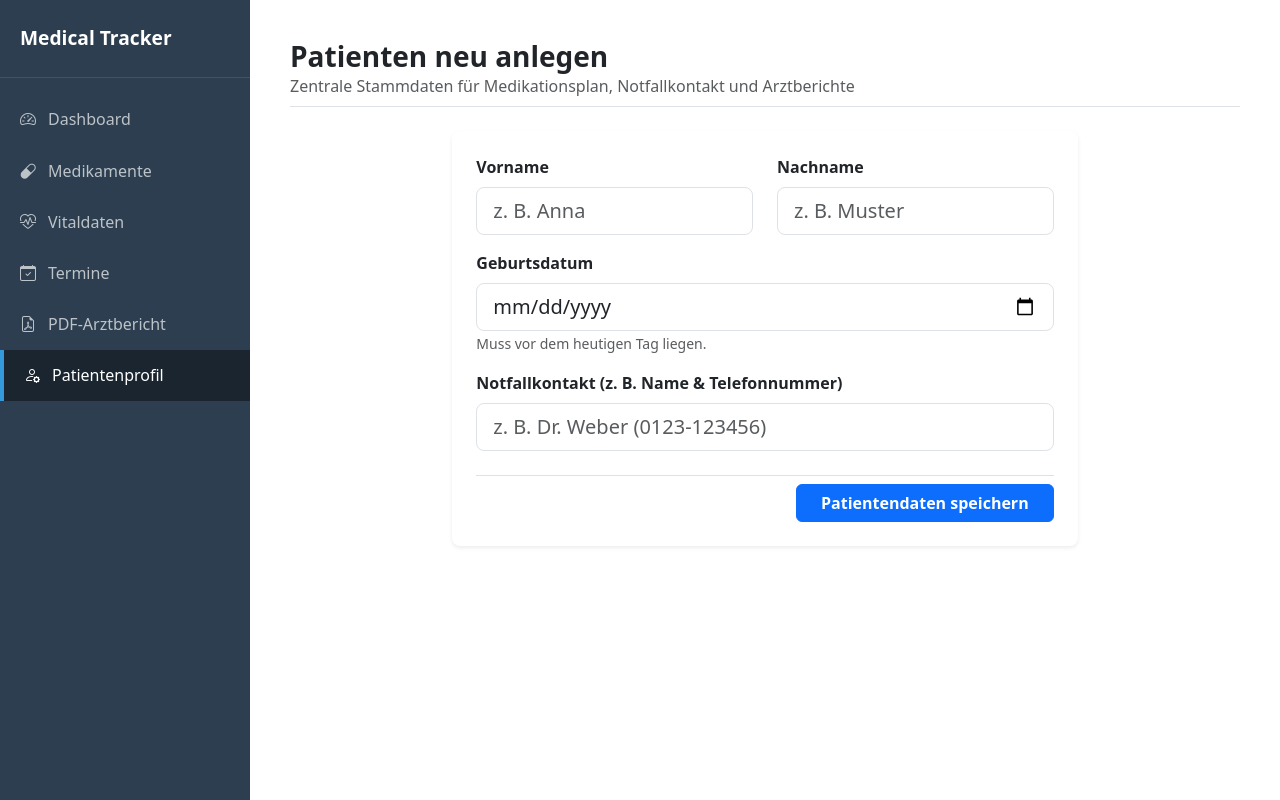
After one commit to SteffenOe/medicaltracker, a Flask app: page /patient/profil in a window 1280 px wide. The commit adds this page. Run offline with Flask 3, Linux system fonts and the light colour scheme; parts of the project's set-up code (start-up, migrations or seed data) failed here and were passed over.

Commit message:
add patient profile management

```diff
--- a/app/forms/__init__.py
+++ b/app/forms/__init__.py
@@ -2,5 +2,6 @@ from app.forms.medikament import MedikamentForm
 from app.forms.vitalwert import VitalwertForm
 from app.forms.termin import TerminForm
 from app.forms.bericht import BerichtForm
+from app.forms.patient import PatientForm
 
-__all__ = ['MedikamentForm', 'VitalwertForm', 'TerminForm', 'BerichtForm']
+__all__ = ['MedikamentForm', 'VitalwertForm', 'TerminForm', 'BerichtForm', 'PatientForm']
--- /dev/null
+++ b/app/forms/patient.py
@@ -0,0 +1,28 @@
+from datetime import date
+from flask_wtf import FlaskForm
+from wtforms import StringField, DateField, SubmitField
+from wtforms.validators import DataRequired, Length, ValidationError
+
+class PatientForm(FlaskForm):
+    """Formular zur Erfassung und Pflege der Patientenstammdaten."""
+    vorname = StringField('Vorname', validators=[
+        DataRequired(message="Bitte geben Sie den Vornamen an."),
+        Length(max=100)
+    ])
+    nachname = StringField('Nachname', validators=[
+        DataRequired(message="Bitte geben Sie den Nachnamen an."),
+        Length(max=100)
+    ])
+    geburtsdatum = DateField('Geburtsdatum', validators=[
+        DataRequired(message="Bitte wählen Sie ein Geburtsdatum aus.")
+    ])
+    notfallkontakt = StringField('Notfallkontakt (z. B. Name & Telefonnummer)', validators=[
+        DataRequired(message="Bitte hinterlegen Sie mindestens einen Notfallkontakt."),
+        Length(max=200)
+    ])
+    submit = SubmitField('Patientendaten speichern')
+
+    def validate_geburtsdatum(self, field):
+        """Implementierung der Geschäftsregel: geburtsdatum < datum_aktuell."""
+        if field.data and field.data >= date.today():
+            raise ValidationError("Plausibilitätsfehler: Das Geburtsdatum muss in der Vergangenheit liegen.")
--- a/app/routes/patient.py
+++ b/app/routes/patient.py
@@ -3,6 +3,7 @@ from flask import Blueprint, render_template, redirect, url_for, flash
 from app import db
 from app.models import Patient, Medikament, EinnahmeProtokoll, Termin
 from app.utils import ist_einnahme_ueberfaellig
+from app.forms import PatientForm
 
 patient_bp = Blueprint('patient', __name__, url_prefix='/patient')
 
@@ -111,3 +112,30 @@ def termin_erledigen(termin_id):
     db.session.commit()
 
     return redirect(url_for('patient.tagesansicht'))
+
+
+@patient_bp.route('/profil', methods=['GET', 'POST'])
+def profil():
+    """Erfasst oder bearbeitet die Stammdaten der zu pflegenden Person."""
+    patient = Patient.query.first()
+
+    form = PatientForm(obj=patient) if patient else PatientForm()
+
+    if form.validate_on_submit():
+        if not patient:
+            patient = Patient(
+                vorname=form.vorname.data.strip(),
+                nachname=form.nachname.data.strip(),
+                geburtsdatum=form.geburtsdatum.data,
+                notfallkontakt=form.notfallkontakt.data.strip()
+            )
+            db.session.add(patient)
+            flash(f'Patient {patient.vorname} {patient.nachname} erfolgreich angelegt.', 'success')
+        else:
+            form.populate_obj(patient)
+            flash('Patientenstammdaten erfolgreich aktualisiert.', 'success')
+
+        db.session.commit()
+        return redirect(url_for('main.dashboard'))
+
+    return render_template('patient/profil.html', form=form, patient=patient)
--- a/app/templates/base.html
+++ b/app/templates/base.html
@@ -59,6 +59,12 @@
                   <i class="bi bi-file-earmark-pdf"></i> PDF-Arztbericht
               </a>
           </li>
+          <li class="nav-item">
+            <a class="nav-link {% if request.endpoint == 'patient.profil' %}active{% endif %}"
+              href="{{ url_for('patient.profil') }}">
+                <i class="bi bi-person-gear"></i> Patientenprofil
+            </a>
+        </li>
         </ul>
       </nav>
 
--- /dev/null
+++ b/app/templates/patient/profil.html
@@ -0,0 +1,72 @@
+{% extends 'base.html' %}
+
+{% block title %}Patientenprofil - Medical Tracker{% endblock %}
+
+{% block content %}
+<div class="container-fluid p-0">
+    <div class="d-flex justify-content-between align-items-center mb-4 pb-2 border-bottom">
+        <div>
+            <h1 class="h3 fw-bold mb-0">{% if patient %}Stammdaten bearbeiten{% else %}Patienten neu anlegen{% endif %}</h1>
+            <p class="text-muted mb-0">Zentrale Stammdaten für Medikationsplan, Notfallkontakt und Arztberichte</p>
+        </div>
+        {% if patient %}
+            <a href="{{ url_for('main.dashboard') }}" class="btn btn-outline-secondary">
+                <i class="bi bi-arrow-left me-1"></i> Zum Dashboard
+            </a>
+        {% endif %}
+    </div>
+
+    <div class="row justify-content-center">
+        <div class="col-lg-8">
+            <div class="card border-0 shadow-sm rounded-3">
+                <div class="card-body p-4">
+                    <form method="POST" novalidate>
+                        {{ form.hidden_tag() }}
+
+                        <div class="row mb-3">
+                            <div class="col-md-6 mb-3 mb-md-0">
+                                {{ form.vorname.label(class="form-label fw-bold") }}
+                                {{ form.vorname(class="form-control form-control-lg" + (" is-invalid" if form.vorname.errors else ""), placeholder="z. B. Anna") }}
+                                {% for error in form.vorname.errors %}
+                                    <div class="invalid-feedback">{{ error }}</div>
+                                {% endfor %}
+                            </div>
+                            <div class="col-md-6">
+                                {{ form.nachname.label(class="form-label fw-bold") }}
+                                {{ form.nachname(class="form-control form-control-lg" + (" is-invalid" if form.nachname.errors else ""), placeholder="z. B. Muster") }}
+                                {% for error in form.nachname.errors %}
+                                    <div class="invalid-feedback">{{ error }}</div>
+                                {% endfor %}
+                            </div>
+                        </div>
+
+                        <div class="mb-3">
+                            {{ form.geburtsdatum.label(class="form-label fw-bold") }}
+                            {{ form.geburtsdatum(class="form-control form-control-lg" + (" is-invalid" if form.geburtsdatum.errors else "")) }}
+                            {% for error in form.geburtsdatum.errors %}
+                                <div class="invalid-feedback">{{ error }}</div>
+                            {% endfor %}
+                            <small class="text-muted">Muss vor dem heutigen Tag liegen.</small>
+                        </div>
+
+                        <div class="mb-4">
+                            {{ form.notfallkontakt.label(class="form-label fw-bold") }}
+                            {{ form.notfallkontakt(class="form-control form-control-lg" + (" is-invalid" if form.notfallkontakt.errors else ""), placeholder="z. B. Dr. Weber (0123-123456)") }}
+                            {% for error in form.notfallkontakt.errors %}
+                                <div class="invalid-feedback">{{ error }}</div>
+                            {% endfor %}
+                        </div>
+
+                        <div class="d-flex justify-content-end gap-2 pt-2 border-top">
+                            {% if patient %}
+                                <a href="{{ url_for('main.dashboard') }}" class="btn btn-light border">Abbrechen</a>
+                            {% endif %}
+                            {{ form.submit(class="btn btn-primary fw-semibold px-4") }}
+                        </div>
+                    </form>
+                </div>
+            </div>
+        </div>
+    </div>
+</div>
+{% endblock %}
```
Also changed, not shown: app/routes/main.py (+6 -1 lines), app/templates/dashboard.html (+100 -47 lines).
